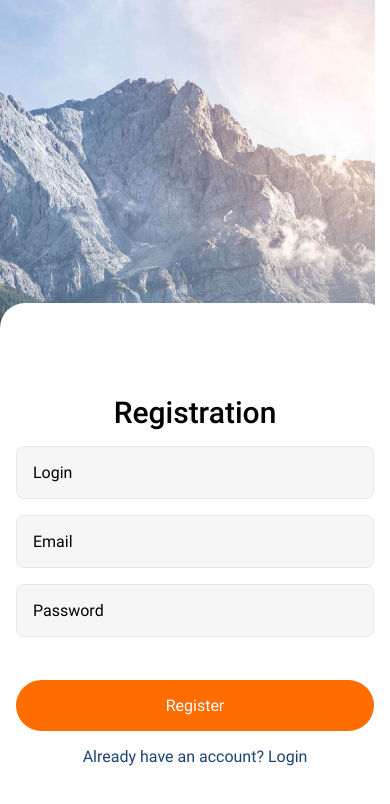
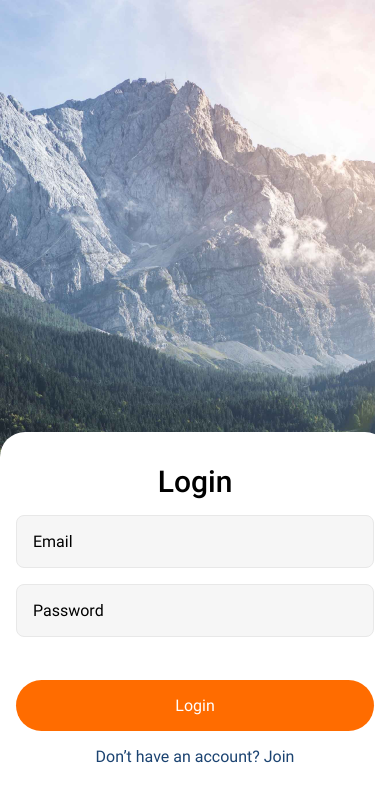
Before and after one commit to VitaKoval/rn-social, a React Native app: screen / in a window 390 px wide. Shown: the top 804 px of the page. Built offline with nearby package versions, Linux system fonts and the light colour scheme.

Commit message:
app structure change

```diff
--- a/App.js
+++ b/App.js
@@ -1,41 +1,15 @@
-import { StatusBar } from "expo-status-bar";
-import {
-  Dimensions,
-  StyleSheet,
-  View,
-  ImageBackground,
-  Platform,
-  KeyboardAvoidingView,
-  Keyboard,
-  TouchableWithoutFeedback,
-} from "react-native";
-import { useState, useCallback, useEffect } from "react";
+import { useCallback} from "react";
 // screens
-import RegistrationScreen from "./screens/RegistrationScreen";
-// import LoginScreen from "./screens/LoginScreen";
+// import RegistrationScreen from "./screens/RegistrationScreen";
+import LoginScreen from "./screens/LoginScreen";
 
 // fonts
 import { useFonts } from "expo-font";
 import * as SplashScreen from "expo-splash-screen";
 
-SplashScreen.preventAutoHideAsync();
+// SplashScreen.preventAutoHideAsync();
 
 export default function App() {
-  const [isShowKeyboard, setIsShowKeyboard] = useState(false);
-  const [dimensions, setDimensions] = useState(Dimensions.get("window").width - 16*2);
-
-  // dimenshions screen
-  useEffect(() => {
-    const onChange = () => {
-      const windowWidth = Dimensions.get("window").width - 16*2;
-      setDimensions(windowWidth);
-    };
-    Dimensions.addEventListener("change", onChange);
-    return () => {
-      Dimensions.removeEventListener("change", onChange);
-    };
-  }, []);
-
   // fonts
   const [fontsLoaded] = useFonts({
     Roboto500: require("./assets/fonts/Roboto-Medium.ttf"),
@@ -52,55 +26,10 @@ export default function App() {
     return null;
   }
 
-  // keyboard
-  const keyboardShow = () => {
-    setIsShowKeyboard(true);
-  };
-
-  const keyboardHide = (data) => {
-    setIsShowKeyboard(false);
-    Keyboard.dismiss();
-  };
-
   return (
     <>
-      <StatusBar style="auto" />
-      <TouchableWithoutFeedback onPress={keyboardHide}>
-        <View style={styles.container} onLayout={onLayoutRootView}>
-          <ImageBackground
-            source={require("./assets/image/photoBG.png")}
-            style={styles.bgImage}
-          >
-            <KeyboardAvoidingView
-              style={styles.containerForm}
-              behavior={Platform.OS === "ios" ? "padding" : "height"}
-            >
-              <RegistrationScreen
-                keyboardShow={keyboardShow}
-                isShowKeyboard={isShowKeyboard}
-              />
-              {/* <LoginScreen
-                keyboardShow={keyboardShow}
-                isShowKeyboard={isShowKeyboard}
-              /> */}
-            </KeyboardAvoidingView>
-          </ImageBackground>
-        </View>
-      </TouchableWithoutFeedback>
+      {/* <RegistrationScreen /> */}
+      <LoginScreen/>
     </>
   );
 }
-
-const styles = StyleSheet.create({
-  container: {
-    flex: 1,
-    backgroundColor: "#fff",
-  },
-  bgImage: {
-    flex: 1,
-  },
-  containerForm: {
-    flex: 1,
-    justifyContent: "flex-end",
-  },
-});
--- a/screens/LoginScreen.js
+++ b/screens/LoginScreen.js
@@ -1,5 +1,16 @@
-import { StyleSheet, View, Text, TextInput } from "react-native";
-import { useState } from "react";
+import {
+  Dimensions,
+  StyleSheet,
+  View,
+  Text,
+  TextInput,
+  ImageBackground,
+  Platform,
+  KeyboardAvoidingView,
+  Keyboard,
+  TouchableWithoutFeedback,
+} from "react-native";
+import { useState, useEffect } from "react";
 import ButtonActive from "../components/ButtonActive";
 import { glStyle } from "../styles/style";
 
@@ -9,8 +20,35 @@ const initialState = {
   password: "",
 };
 
-function LoginScreen({ keyboardShow, isShowKeyboard }) {
+function LoginScreen() {
+  const [isShowKeyboard, setIsShowKeyboard] = useState(false);
   const [inputData, setInputData] = useState(initialState);
+
+  const [dimensions, setDimensions] = useState(
+    Dimensions.get("window").width - 16 * 2
+  );
+
+  // dimenshions screen
+  useEffect(() => {
+    const onChange = () => {
+      const windowWidth = Dimensions.get("window").width - 16 * 2;
+      setDimensions(windowWidth);
+    };
+    Dimensions.addEventListener("change", onChange);
+    return () => {
+      Dimensions.removeEventListener("change", onChange);
+    };
+  }, []);
+
+  // keyboard
+  const keyboardShow = () => {
+    setIsShowKeyboard(true);
+  };
+
+  const keyboardHide = (data) => {
+    setIsShowKeyboard(false);
+    Keyboard.dismiss();
+  };
 
   function onSubmitForm() {
     console.log(inputData);
@@ -18,7 +56,18 @@ function LoginScreen({ keyboardShow, isShowKeyboard }) {
   }
 
   return (
-    <View style={{ ...styles.form, marginBottom: isShowKeyboard ? -170 : 0 }}>
+<>
+<TouchableWithoutFeedback onPress={keyboardHide}>
+        <View style={styles.container}>
+          <ImageBackground
+            source={require("../assets/image/photoBG.png")}
+            style={styles.bgImage}
+          >
+            <KeyboardAvoidingView
+              style={styles.containerForm}
+              behavior={Platform.OS === "ios" ? "padding" : "height"}
+            >
+               <View style={{ ...styles.form, marginBottom: isShowKeyboard ? -170 : 0 }}>
       <Text style={{...styles.nameForm, ...glStyle.title}}>Login</Text>
 
       <TextInput
@@ -43,12 +92,31 @@ function LoginScreen({ keyboardShow, isShowKeyboard }) {
       <ButtonActive onPressButton={onSubmitForm}>Login</ButtonActive>
       <Text style={{...styles.textForm, ...glStyle.text}}>Don’t have an account? Join</Text>
     </View>
+            </KeyboardAvoidingView>
+          </ImageBackground>
+        </View>
+      </TouchableWithoutFeedback>
+</>
+
+
+
   );
 }
 
 export default LoginScreen;
 
 const styles = StyleSheet.create({
+   container: {
+    flex: 1,
+    backgroundColor: "#fff",
+  },
+  bgImage: {
+    flex: 1,
+  },
+  containerForm: {
+    flex: 1,
+    justifyContent: "flex-end",
+  },
   form: {
     alignItems: "center",
     paddingHorizontal: 16,
--- a/screens/RegistrationScreen.js
+++ b/screens/RegistrationScreen.js
@@ -1,8 +1,18 @@
-import { StyleSheet, View, Text, TextInput } from "react-native";
-import { useState } from "react";
+import {
+  Dimensions,
+  StyleSheet,
+  View,
+  Text,
+  TextInput,
+  ImageBackground,
+  Platform,
+  KeyboardAvoidingView,
+  Keyboard,
+  TouchableWithoutFeedback,
+} from "react-native";
+import { useState, useEffect } from "react";
 import ButtonActive from "../components/ButtonActive";
-import {glStyle} from "../styles/style";
-
+import { glStyle } from "../styles/style";
 
 const initialState = {
   email: "",
@@ -10,8 +20,34 @@ const initialState = {
   password: "",
 };
 
-function RegistrationScreen({ keyboardShow, isShowKeyboard }) {
+function RegistrationScreen() {
+  const [isShowKeyboard, setIsShowKeyboard] = useState(false);
   const [inputData, setInputData] = useState(initialState);
+  const [dimensions, setDimensions] = useState(
+    Dimensions.get("window").width - 16 * 2
+  );
+
+  // dimenshions screen
+  useEffect(() => {
+    const onChange = () => {
+      const windowWidth = Dimensions.get("window").width - 16 * 2;
+      setDimensions(windowWidth);
+    };
+    Dimensions.addEventListener("change", onChange);
+    return () => {
+      Dimensions.removeEventListener("change", onChange);
+    };
+  }, []);
+
+  // keyboard
+  const keyboardShow = () => {
+    setIsShowKeyboard(true);
+  };
+
+  const keyboardHide = (data) => {
+    setIsShowKeyboard(false);
+    Keyboard.dismiss();
+  };
 
   function onSubmitForm() {
     console.log(inputData);
@@ -19,44 +55,91 @@ function RegistrationScreen({ keyboardShow, isShowKeyboard }) {
   }
 
   return (
-    <View style={{ ...styles.form, marginBottom: isShowKeyboard ? -170 : 0 }}>
-      <Text style={{...styles.nameForm, ...glStyle.title}}>Registration</Text>
+    <>
+      <TouchableWithoutFeedback onPress={keyboardHide}>
+        <View style={styles.container}>
+          <ImageBackground
+            source={require("../assets/image/photoBG.png")}
+            style={styles.bgImage}
+          >
+            <KeyboardAvoidingView
+              style={styles.containerForm}
+              behavior={Platform.OS === "ios" ? "padding" : "height"}
+            >
+              <View
+                style={{
+                  ...styles.form,
+                  marginBottom: isShowKeyboard ? -170 : 0,
+                }}
+              >
+                <Text style={{ ...styles.nameForm, ...glStyle.title }}>
+                  Registration
+                </Text>
 
                 <TextInput
-        style={{...styles.input, ...glStyle.text}}
+                  style={{ ...styles.input, ...glStyle.text }}
                   placeholder="Login"
                   onFocus={keyboardShow}
                   value={inputData.login}
                   onChangeText={(value) =>
-          setInputData((pravState) => ({ ...pravState, login: value }))
+                    setInputData((pravState) => ({
+                      ...pravState,
+                      login: value,
+                    }))
                   }
                 />
                 <TextInput
-        style={{...styles.input, ...glStyle.text}}
+                  style={{ ...styles.input, ...glStyle.text }}
                   placeholder="Email"
                   onFocus={keyboardShow}
                   value={inputData.email}
                   onChangeText={(value) =>
-          setInputData((pravState) => ({ ...pravState, email: value }))
+                    setInputData((pravState) => ({
+                      ...pravState,
+                      email: value,
+                    }))
                   }
                 />
                 <TextInput
-        style={{...styles.input, ...glStyle.text}}
+                  style={{ ...styles.input, ...glStyle.text }}
                   placeholder="Password"
                   secureTextEntry={true}
                   onFocus={keyboardShow}
                   value={inputData.password}
                   onChangeText={(value) =>
-          setInputData((pravState) => ({ ...pravState, password: value }))
+                    setInputData((pravState) => ({
+                      ...pravState,
+                      password: value,
+                    }))
                   }
                 />
-      <ButtonActive onPressButton={onSubmitForm}>Register</ButtonActive>
-      <Text style={{...styles.textForm, ...glStyle.text}}>Already have an account? Login</Text>
+                <ButtonActive onPressButton={onSubmitForm}>
+                  Register
+                </ButtonActive>
+                <Text style={{ ...styles.textForm, ...glStyle.text }}>
+                  Already have an account? Login
+                </Text>
               </View>
+            </KeyboardAvoidingView>
+          </ImageBackground>
+        </View>
+      </TouchableWithoutFeedback>
+    </>
   );
 }
 
 const styles = StyleSheet.create({
+   container: {
+    flex: 1,
+    backgroundColor: "#fff",
+  },
+  bgImage: {
+    flex: 1,
+  },
+  containerForm: {
+    flex: 1,
+    justifyContent: "flex-end",
+  },
   form: {
     alignItems: "center",
     paddingHorizontal: 16,
@@ -80,7 +163,7 @@ const styles = StyleSheet.create({
   },
   textForm: {
     marginTop: 16,
-      color: '#1B4371',
+    color: "#1B4371",
   },
 });
 
```
Also changed, not shown: package.json (+10 -5 lines), 1 other file (tests, documents, lock files or other folders). Lines whose indentation alone changed are shown as unchanged.
